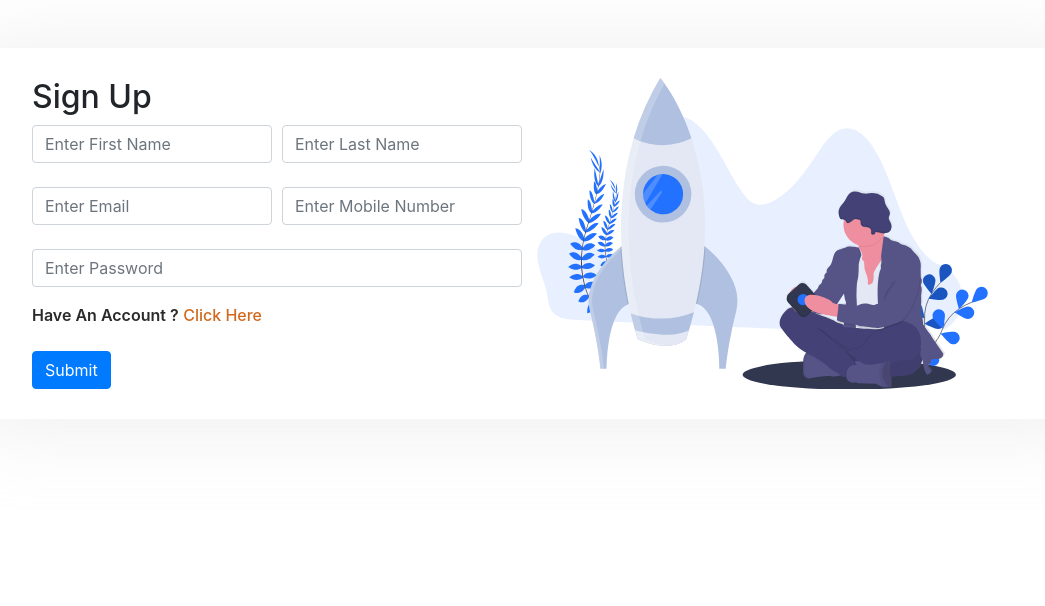
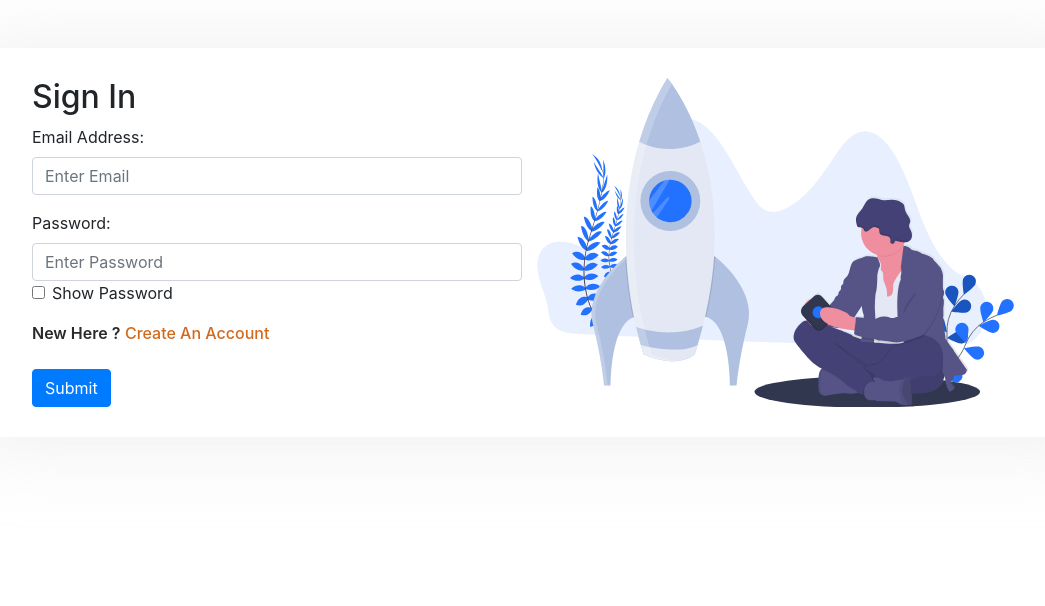
Before and after one commit to Rajput-Blaze/iprf-major-project-1-, a PHP site: page /login_register.php in a window 1280 px wide. Shown: the part 76-682 px from the top of the page, without its empty margins (103-1148 px from the left). Run offline with PHP 8.4, Linux system fonts and the light colour scheme.

Commit message:
complete ui

```diff
--- a/login_register.php
+++ b/login_register.php
@@ -1,5 +1,5 @@
 <!DOCTYPE html>
-<html lang="en">
+<html lang="english">
 
 <head>
     <meta charset="UTF-8">
@@ -26,25 +26,53 @@
     <div class="main my-5">
         <div class="container">
 
-            <div class="login_main d-none row" id="login">
+
+            <?php   if (isset($_GET['message'])){ ?>
+
+            <div class="alert alert-success alert-dismissible fade show" role="alert">
+                <strong>Aww yeah</strong> ,<?php echo($_GET['message']) ?>
+                <button type="button" class="close" data-dismiss="alert" aria-label="Close">
+                    <span aria-hidden="true">&times;</span>
+                </button>
+            </div>
+
+            <?php } elseif(isset($_GET['found'])){ ?>
+
+            <div class="alert alert-danger alert-dismissible fade show" role="alert">
+                <strong>Aww noo...</strong><?php echo( $_GET['found'])?>
+                <button type="button" class="close" data-dismiss="alert" aria-label="Close">
+                    <span aria-hidden="true">&times;</span>
+                </button>
+            </div>
+            <?php }?>
+
+
+
+            <div class="login_main  row" id="login">
 
                 <div class="login_data col-md-6">
                     <h2>sign in</h2>
-                    <form action="/action_page.php">
+                    <form action="db_login.php" method="post">
                         <div class="form-group">
                             <label for="email">Email address:</label>
-                            <input type="email" class="form-control" placeholder="Enter email">
+                            <input type="email" name="email" class="form-control" placeholder="Enter email">
                         </div>
                         <div class="form-group">
                             <label for="pwd">Password:</label>
-                            <input type="password" class="form-control" placeholder="Enter password">
+                            <input type="password" name="password" id="password_id" class="form-control" placeholder="Enter password">
+                            <div class="form-check">
+
+                                <input type="checkbox" onclick='password_viewer()' class="form-check-input" value="">show password
+
+                            </div>
                         </div>
+
                         <div class="form-group ">
                             <label class="form-label">
                                 <span>new here ?</span> <span onclick="register()">Create an account </span>
                             </label>
                         </div>
-                        <button type="submit" class="btn btn-primary">Submit</button>
+                        <button type="submit" name="sumbmit1" class="btn btn-primary">Submit</button>
                     </form>
                 </div>
                 <div class="login_img  col-md-6">
@@ -53,11 +81,11 @@
 
             </div>
 
-            <div class="login_main  row" id="register">
+            <div class="login_main d-none row" id="register">
 
                 <div class="login_data col-md-6">
-                   <h2>sign up</h2>
-                    <form action="/action_page.php">
+                    <h2>sign up</h2>
+                    <form action="db_register.php" method="post">
                         <div class="form-row">
                             <div class="col">
                                 <input type="text" class="form-control" placeholder="Enter first name" name="first_name">
@@ -74,15 +102,24 @@
                                 <input type="mobile" class="form-control" placeholder="Enter mobile number" name="number">
                             </div>
                         </div>
+
+
+
                         <div class="form-group">
-                            <input type="password" class="form-control" placeholder="Enter password">
+                            <input type="password" class="form-control" id="password_id2" placeholder="Enter password" name="password">
+                            <div class="form-check">
+
+                                <input type="checkbox" onclick='password_viewer2()' class="form-check-input" value="">show passwordd
+
+                            </div>
                         </div>
+
                         <div class="form-group ">
                             <label class="form-label-reg">
                                 <span>have an account ?</span> <span onclick="login()"> click here</span>
                             </label>
                         </div>
-                        <button type="submit" class="btn btn-primary">Submit</button>
+                        <button type="submit" name="submit" class="btn btn-primary">Submit</button>
                     </form>
                 </div>
                 <div class="login_img  col-md-6">
@@ -90,6 +127,7 @@
                 </div>
 
             </div>
+
         </div>
     </div>
 
@@ -106,6 +144,24 @@
             document.getElementById('login').classList.remove('d-none')
         }
 
+        function password_viewer() {
+            var x = document.getElementById("password_id");
+            if (x.type === "password") {
+                x.type = "text";
+            } else {
+                x.type = "password";
+            }
+        }
+
+        function password_viewer2() {
+            var x = document.getElementById("password_id2");
+            if (x.type === "password") {
+                x.type = "text";
+            } else {
+                x.type = "password";
+            }
+        }
+
     </script>
 </body>
 
```
